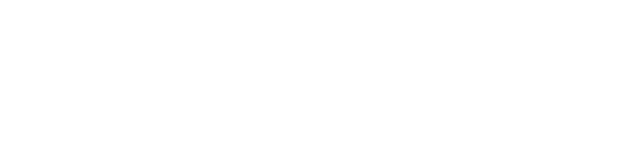
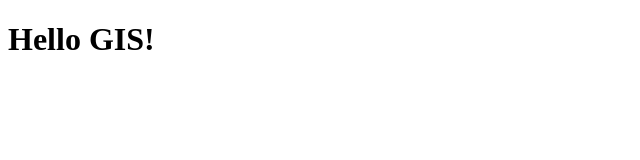
Before and after one commit to bransongis/test-repo, a plain HTML site: page index.html in a window 1280 px wide. Shown: the whole page, without its empty margins (0-640 px from the left). Drawn offline with Linux system fonts and the light colour scheme.

Commit message:
Added content to index.html

```diff
--- a/index.html
+++ b/index.html
@@ -7,6 +7,6 @@
     <title>Document</title>
 </head>
 <body>
-
+    <h1>Hello GIS!</h1>
 </body>
 </html>
```
